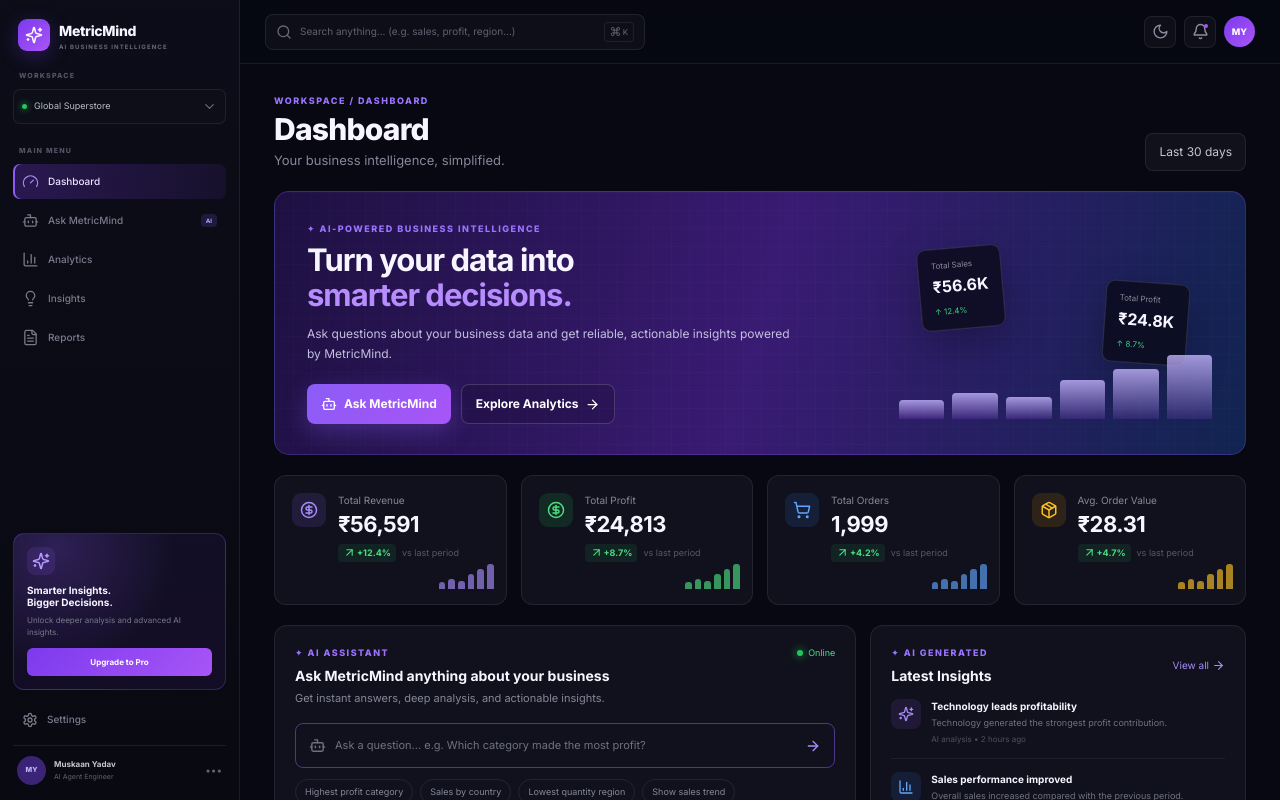
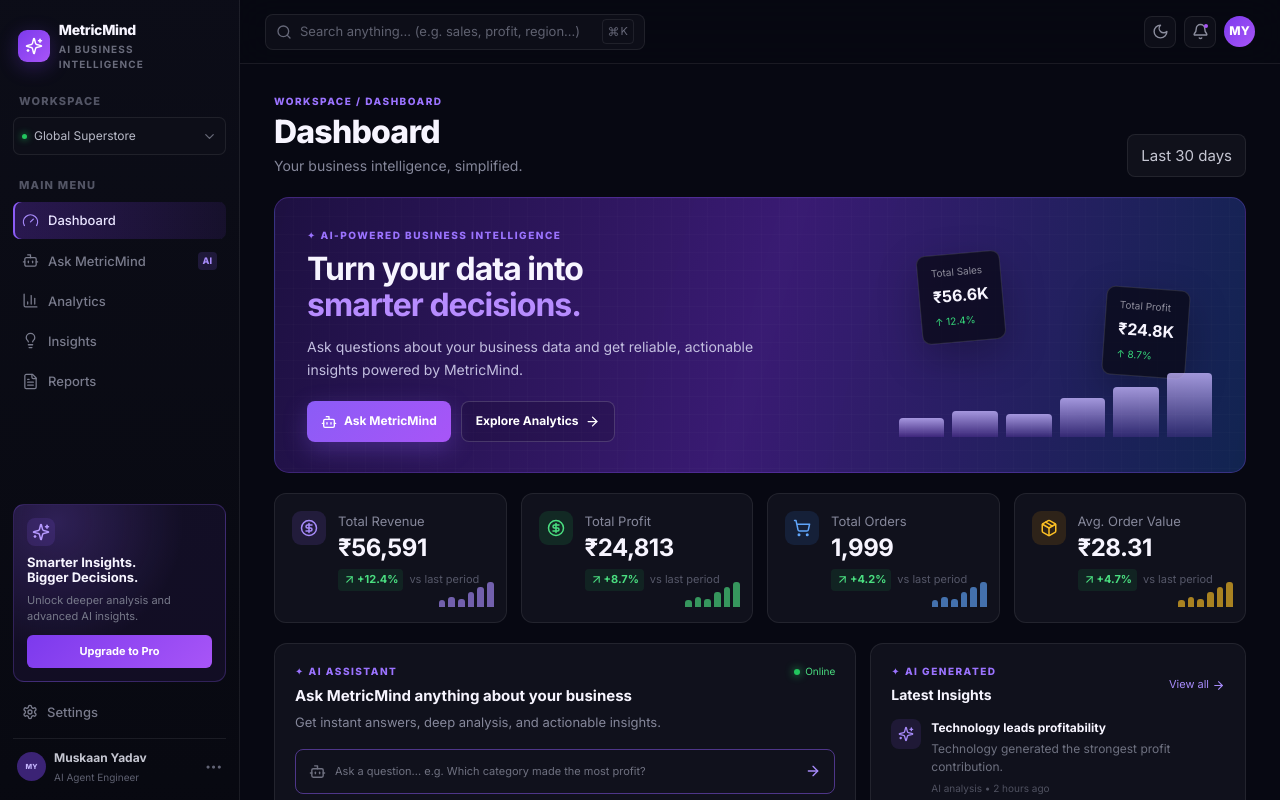
Before and after one commit to muskaanyadav02/MetricMind, a React app in the folder frontend/: page /dashboard in a window 1280 px wide. Shown: the top 800 px of the page. Built offline with nearby package versions, Linux system fonts and the light colour scheme; the HTML template or start-up script is replaced by a standard one.

Commit message:
Improve frontend typography and readability

```diff
--- a/frontend/src/App.css
+++ b/frontend/src/App.css
@@ -50,7 +50,7 @@
 
   color: white;
 
-  font-size: 10px;
+  font-size: 13px;
 }
 
 .search-box input::placeholder {
@@ -69,7 +69,7 @@
 
   color: #666879;
 
-  font-size: 8px;
+  font-size: 10px;
 }
 
 .navbar-actions {
@@ -128,7 +128,7 @@
 
   color: white;
 
-  font-size: 9px;
+  font-size: 11px;
   font-weight: 800;
 }
 
@@ -200,7 +200,7 @@
 
   color: #696b7b;
 
-  font-size: 6px;
+  font-size: 9px;
   font-weight: 700;
   letter-spacing: 1.1px;
 }
@@ -211,7 +211,7 @@
 
   color: #535565;
 
-  font-size: 7px;
+  font-size: 10px;
   font-weight: 800;
   letter-spacing: 1.2px;
 }
@@ -235,7 +235,7 @@
 
   color: #b8bac7;
 
-  font-size: 9px;
+  font-size: 11px;
 
   text-align: left;
 }
@@ -278,7 +278,7 @@
 
   color: #797b8c;
 
-  font-size: 10px;
+  font-size: 12px;
   font-weight: 500;
 
   transition:
@@ -322,7 +322,7 @@
 
   color: #a78bfa;
 
-  font-size: 6px;
+  font-size: 8px;
   font-weight: 800;
 }
 
@@ -366,7 +366,7 @@
 }
 
 .upgrade-card h3 {
-  font-size: 10px;
+  font-size: 13px;
   line-height: 1.2;
 }
 
@@ -375,7 +375,7 @@
 
   color: #77798a;
 
-  font-size: 8px;
+  font-size: 10px;
   line-height: 1.5;
 }
 
@@ -393,7 +393,7 @@
 
   color: white;
 
-  font-size: 8px;
+  font-size: 10px;
   font-weight: 700;
 }
 
@@ -440,7 +440,7 @@
 
   color: #c5c6d1;
 
-  font-size: 8px;
+  font-size: 11px;
 }
 
 .user-info span {
@@ -450,7 +450,7 @@
 
   color: #5e6070;
 
-  font-size: 7px;
+  font-size: 10px;
 }
 
 .user-menu {
@@ -478,10 +478,261 @@
   }
 
   .search-box input {
-    font-size: 9px;
+    font-size: 12px;
   }
 
   .navbar-actions .icon-button:first-child {
     display: none;
   }
 }
+/* =========================================
+   MetricMind - Final Readability Scale
+   ========================================= */
+
+body,
+button,
+input,
+textarea,
+select {
+  font-size: 15px !important;
+}
+
+/* Navbar */
+.search-box input {
+  font-size: 13px !important;
+}
+
+.shortcut {
+  font-size: 11px !important;
+}
+
+.navbar-avatar {
+  font-size: 12px !important;
+}
+
+.workspace-selector {
+  font-size: 12px !important;
+}
+
+/* Sidebar */
+.brand-subtitle {
+  font-size: 10px !important;
+}
+
+.workspace-label,
+.nav-label {
+  font-size: 11px !important;
+}
+
+.nav-item,
+.settings-link {
+  font-size: 13px !important;
+}
+
+.nav-badge {
+  font-size: 9px !important;
+}
+
+.user-info strong {
+  font-size: 12px !important;
+}
+
+.user-info span {
+  font-size: 10px !important;
+}
+
+/* Upgrade card */
+.upgrade-card h3 {
+  font-size: 13px !important;
+}
+
+.upgrade-card p {
+  font-size: 11px !important;
+}
+
+.upgrade-card button {
+  font-size: 11px !important;
+}
+
+/* Dashboard */
+.page-heading h1 {
+  font-size: 32px !important;
+}
+
+.page-heading p {
+  font-size: 14px !important;
+}
+
+.hero-content h2 {
+  font-size: 32px !important;
+}
+
+.hero-content p {
+  font-size: 14px !important;
+}
+
+.kpi-title {
+  font-size: 13px !important;
+}
+
+.kpi-value {
+  font-size: 24px !important;
+}
+
+.kpi-change,
+.kpi-period {
+  font-size: 11px !important;
+}
+
+.card-heading h3 {
+  font-size: 15px !important;
+}
+
+.card-heading p {
+  font-size: 13px !important;
+}
+
+.insight-content strong {
+  font-size: 12px !important;
+}
+
+.insight-content p {
+  font-size: 12px !important;
+}
+
+.chart-header h3 {
+  font-size: 15px !important;
+}
+
+.chart-header p {
+  font-size: 12px !important;
+}
+
+.bottom-stat span {
+  font-size: 11px !important;
+}
+
+.bottom-stat strong,
+.bottom-stat > b {
+  font-size: 13px !important;
+}
+
+/* Analytics */
+.analytics-summary span {
+  font-size: 13px !important;
+}
+
+.analytics-summary strong {
+  font-size: 22px !important;
+}
+
+/* Ask MetricMind */
+.chat-header strong {
+  font-size: 14px !important;
+}
+
+.chat-header span {
+  font-size: 11px !important;
+}
+
+.empty-chat h3 {
+  font-size: 18px !important;
+}
+
+.empty-chat p {
+  font-size: 13px !important;
+}
+
+.message-content strong {
+  font-size: 13px !important;
+}
+
+.message-content p {
+  font-size: 14px !important;
+}
+
+.chat-input-area input {
+  font-size: 14px !important;
+}
+
+.chat-input-area button {
+  font-size: 13px !important;
+}
+
+.suggestions-card h3 {
+  font-size: 17px !important;
+}
+
+.suggestions-card > p {
+  font-size: 13px !important;
+}
+
+.suggestion-list button {
+  font-size: 13px !important;
+}
+
+/* Insights */
+.insights-hero h2 {
+  font-size: 21px !important;
+}
+
+.insights-hero p {
+  font-size: 13px !important;
+}
+
+.large-insight h3 {
+  font-size: 15px !important;
+}
+
+.large-insight p {
+  font-size: 13px !important;
+}
+
+.insight-metric strong {
+  font-size: 22px !important;
+}
+
+.insight-metric span {
+  font-size: 11px !important;
+}
+
+/* Reports */
+.report-summary span {
+  font-size: 12px !important;
+}
+
+.report-summary strong {
+  font-size: 18px !important;
+}
+
+.report-title strong {
+  font-size: 14px !important;
+}
+
+.report-title span {
+  font-size: 11px !important;
+}
+
+.table-search input {
+  font-size: 13px !important;
+}
+
+.filter-button {
+  font-size: 13px !important;
+}
+
+.data-table th {
+  font-size: 12px !important;
+}
+
+.data-table td {
+  font-size: 13px !important;
+}
+
+.table-footer {
+  font-size: 12px !important;
+}
+
+.table-footer button {
+  font-size: 12px !important;
+}
--- a/frontend/src/index.css
+++ b/frontend/src/index.css
@@ -56,10 +56,9 @@ body {
       transparent 32%
     ),
     var(--bg);
-
   color: var(--text);
-  font-size: 14px;
-  line-height: 1.5;
+  font-size: 15px;
+  line-height: 1.55;
 }
 
 button,
--- a/frontend/src/pages/Analytics.css
+++ b/frontend/src/pages/Analytics.css
@@ -25,7 +25,7 @@
   display: block;
   margin-top: 10px;
   color: var(--muted);
-  font-size: 10px;
+  font-size: 12px;
 }
 
 .analytics-summary strong {
--- a/frontend/src/pages/AskAI.css
+++ b/frontend/src/pages/AskAI.css
@@ -6,7 +6,7 @@
 
 .ask-layout {
   display: grid;
-  grid-template-columns: 1.5fr .8fr;
+  grid-template-columns: 1.5fr 0.8fr;
   gap: 16px;
 }
 
@@ -39,12 +39,12 @@
   justify-content: center;
   border-radius: 9px;
   color: #c4b5fd;
-  background: rgba(139,92,246,.15);
+  background: rgba(139, 92, 246, 0.15);
 }
 
 .chat-header strong {
   display: block;
-  font-size: 12px;
+  font-size: 13px;
 }
 
 .chat-header span {
@@ -53,7 +53,7 @@
   gap: 5px;
   margin-top: 2px;
   color: #4ade80;
-  font-size: 9px;
+  font-size: 11px;
 }
 
 .chat-header i {
@@ -87,7 +87,7 @@
   justify-content: center;
   border-radius: 16px;
   color: #c4b5fd;
-  background: rgba(139,92,246,.12);
+  background: rgba(139, 92, 246, 0.12);
 }
 
 .empty-chat h3 {
@@ -99,7 +99,7 @@
   max-width: 350px;
   margin-top: 5px;
   color: var(--muted);
-  font-size: 11px;
+  font-size: 12px;
 }
 
 .message {
@@ -116,24 +116,24 @@
   align-items: center;
   justify-content: center;
   border-radius: 8px;
-  background: rgba(139,92,246,.12);
+  background: rgba(139, 92, 246, 0.12);
   color: #a78bfa;
 }
 
 .message.user .message-icon {
-  background: rgba(59,130,246,.12);
+  background: rgba(59, 130, 246, 0.12);
   color: #60a5fa;
 }
 
 .message-content strong {
-  font-size: 10px;
+  font-size: 12px;
 }
 
 .message-content p {
   max-width: 650px;
   margin-top: 3px;
   color: #aaaabd;
-  font-size: 11px;
+  font-size: 13px;
   line-height: 1.6;
 }
 
@@ -147,13 +147,13 @@
 .chat-input-area input {
   flex: 1;
   min-width: 0;
-  border: 1px solid rgba(139,92,246,.35);
+  border: 1px solid rgba(139, 92, 246, 0.35);
   border-radius: 8px;
   outline: none;
   padding: 11px 12px;
   background: #0b0c15;
   color: white;
-  font-size: 11px;
+  font-size: 13px;
 }
 
 .chat-input-area input:focus {
@@ -169,7 +169,7 @@
   border-radius: 8px;
   background: linear-gradient(135deg, #7c3aed, #a855f7);
   color: white;
-  font-size: 11px;
+  font-size: 12px;
   font-weight: 700;
 }
 
@@ -186,7 +186,7 @@
 .suggestions-card > p {
   margin-top: 4px;
   color: var(--muted);
-  font-size: 11px;
+  font-size: 12px;
 }
 
 .suggestion-list {
@@ -207,11 +207,11 @@
   background: #0c0d17;
   color: #aaaabd;
   text-align: left;
-  font-size: 10px;
+  font-size: 12px;
 }
 
 .suggestion-list button:hover {
-  border-color: rgba(139,92,246,.4);
+  border-color: rgba(139, 92, 246, 0.4);
   background: #11111f;
 }
 
--- a/frontend/src/pages/Dashboard.css
+++ b/frontend/src/pages/Dashboard.css
@@ -27,7 +27,7 @@
 .eyebrow {
   display: block;
   color: #9b73ff;
-  font-size: 9px;
+  font-size: 10px;
   font-weight: 800;
   letter-spacing: 1.5px;
 }
@@ -91,7 +91,7 @@
   max-width: 550px;
   margin-top: 12px;
   color: #c3bfe0;
-  font-size: 12px;
+  font-size: 13px;
   line-height: 1.65;
 }
 
@@ -142,7 +142,7 @@
 .floating-stat span {
   display: block;
   color: #8c8b9a;
-  font-size: 8px;
+  font-size: 10px;
 }
 
 .floating-stat strong {
@@ -153,7 +153,7 @@
 
 .floating-stat small {
   color: #36d67a;
-  font-size: 8px;
+  font-size: 10px;
 }
 
 .stat-one {
@@ -255,7 +255,7 @@
 .kpi-title {
   display: block;
   color: var(--muted);
-  font-size: 10px;
+  font-size: 12px;
 }
 
 .kpi-value {
@@ -279,7 +279,7 @@
   gap: 1px;
   padding: 2px 5px;
   border-radius: 4px;
-  font-size: 9px;
+  font-size: 10px;
   font-weight: 700;
 }
 
@@ -295,7 +295,7 @@
 
 .kpi-period {
   color: #555768;
-  font-size: 9px;
+  font-size: 10px;
 }
 
 .mini-sparkline {
@@ -362,7 +362,7 @@
 .card-heading p {
   margin-top: 4px;
   color: var(--muted);
-  font-size: 11px;
+  font-size: 12px;
 }
 
 .online-status {
@@ -371,7 +371,7 @@
   gap: 5px;
   height: fit-content;
   color: #4ade80;
-  font-size: 9px;
+  font-size: 10px;
 }
 
 .online-status span {
@@ -411,7 +411,7 @@
   border: 1px solid var(--border);
   border-radius: 20px;
   color: #858799;
-  font-size: 9px;
+  font-size: 10px;
 }
 
 .latest-insights {
@@ -429,7 +429,7 @@
   align-items: center;
   gap: 3px;
   color: #a78bfa;
-  font-size: 10px;
+  font-size: 11px;
 }
 
 .insight-card {
@@ -470,20 +470,20 @@
 
 .insight-content strong {
   display: block;
-  font-size: 10px;
+  font-size: 11px;
 }
 
 .insight-content p {
   margin-top: 2px;
   color: #6e7180;
-  font-size: 9px;
+  font-size: 10px;
 }
 
 .insight-content small {
   display: block;
   margin-top: 4px;
   color: #4f5160;
-  font-size: 8px;
+  font-size: 10px;
 }
 
 .dashboard-chart-section {
@@ -507,7 +507,7 @@
 .chart-header p {
   margin-top: 3px;
   color: var(--muted);
-  font-size: 10px;
+  font-size: 11px;
 }
 
 .chart-menu {
@@ -546,14 +546,14 @@
 .bottom-stat span {
   display: block;
   color: #626476;
-  font-size: 8px;
+  font-size: 10px;
   letter-spacing: 1px;
 }
 
 .bottom-stat strong {
   display: block;
   margin-top: 3px;
-  font-size: 11px;
+  font-size: 12px;
 }
 
 .bottom-stat > b {
--- a/frontend/src/pages/Insights.css
+++ b/frontend/src/pages/Insights.css
@@ -9,12 +9,12 @@
   align-items: center;
   gap: 18px;
   padding: 25px;
-  border: 1px solid rgba(139,92,246,.25);
+  border: 1px solid rgba(139, 92, 246, 0.25);
   border-radius: 14px;
   background:
     radial-gradient(
       circle at 20% 20%,
-      rgba(139,92,246,.18),
+      rgba(139, 92, 246, 0.18),
       transparent 40%
     ),
     var(--card);
@@ -28,7 +28,7 @@
   align-items: center;
   justify-content: center;
   border-radius: 15px;
-  background: rgba(139,92,246,.13);
+  background: rgba(139, 92, 246, 0.13);
   color: #c4b5fd;
 }
 
@@ -41,7 +41,7 @@
   max-width: 720px;
   margin-top: 6px;
   color: var(--muted);
-  font-size: 11px;
+  font-size: 13px;
 }
 
 .insight-grid {
@@ -69,17 +69,17 @@
 
 .large-insight-icon.purple {
   color: #a78bfa;
-  background: rgba(139,92,246,.13);
+  background: rgba(139, 92, 246, 0.13);
 }
 
 .large-insight-icon.blue {
   color: #60a5fa;
-  background: rgba(59,130,246,.13);
+  background: rgba(59, 130, 246, 0.13);
 }
 
 .large-insight-icon.orange {
   color: #fbbf24;
-  background: rgba(245,158,11,.13);
+  background: rgba(245, 158, 11, 0.13);
 }
 
 .large-insight h3 {
@@ -91,7 +91,7 @@
   margin-top: 7px;
   min-height: 52px;
   color: var(--muted);
-  font-size: 10px;
+  font-size: 12px;
   line-height: 1.6;
 }
 
@@ -110,7 +110,7 @@
 
 .insight-metric span {
   color: var(--muted);
-  font-size: 9px;
+  font-size: 11px;
 }
 
 .recent-insights {
--- a/frontend/src/pages/Report.css
+++ b/frontend/src/pages/Report.css
@@ -19,14 +19,14 @@
 
 .report-summary span {
   color: #656778;
-  font-size: 8px;
+  font-size: 11px;
   letter-spacing: 1px;
 }
 
 .report-summary strong {
   display: block;
   margin-top: 5px;
-  font-size: 16px;
+  font-size: 17px;
 }
 
 .report-card {
@@ -64,14 +64,14 @@
 
 .report-title strong {
   display: block;
-  font-size: 12px;
+  font-size: 13px;
 }
 
 .report-title span {
   display: block;
   margin-top: 2px;
   color: var(--muted);
-  font-size: 9px;
+  font-size: 11px;
 }
 
 .report-tools {
@@ -96,7 +96,7 @@
   outline: 0;
   background: transparent;
   color: white;
-  font-size: 10px;
+  font-size: 12px;
 }
 
 .filter-button {
@@ -108,7 +108,7 @@
   border-radius: 7px;
   background: #11121d;
   color: #aaaabd;
-  font-size: 10px;
+  font-size: 12px;
 }
 
 .data-table-wrapper {
@@ -125,7 +125,7 @@
   background: #0c0d16;
   color: #6c6e7e;
   text-align: left;
-  font-size: 9px;
+  font-size: 11px;
   font-weight: 600;
 }
 
@@ -133,7 +133,7 @@
   padding: 13px 15px;
   border-top: 1px solid rgba(255,255,255,.055);
   color: #b7b8c7;
-  font-size: 10px;
+  font-size: 12px;
 }
 
 .data-table tr:hover td {
@@ -152,7 +152,7 @@
   padding: 13px 15px;
   border-top: 1px solid var(--border);
   color: #646677;
-  font-size: 9px;
+  font-size: 11px;
 }
 
 .table-footer > div {
@@ -166,7 +166,7 @@
   border-radius: 5px;
   background: #10111a;
   color: #858799;
-  font-size: 9px;
+  font-size: 11px;
 }
 
 .table-footer button.current {
```
